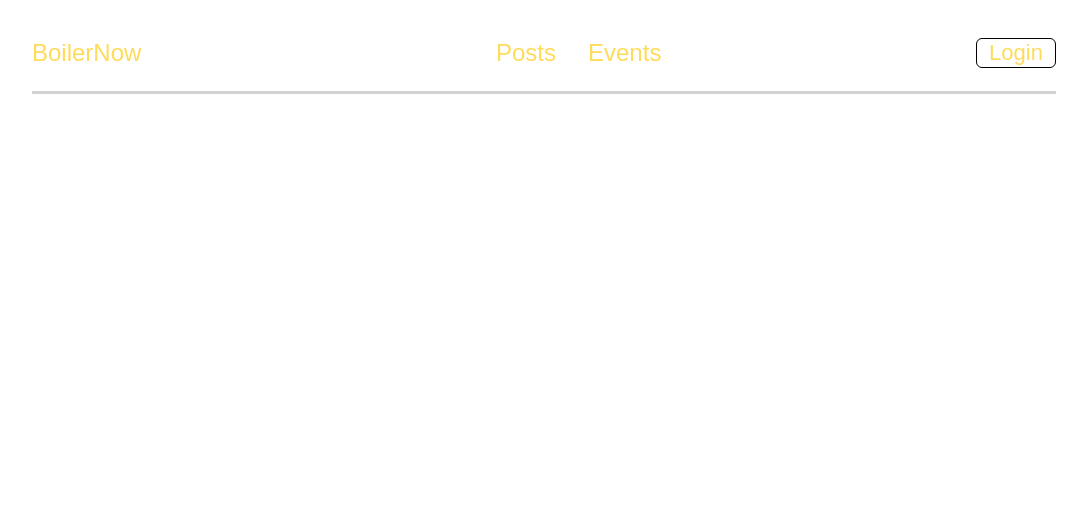
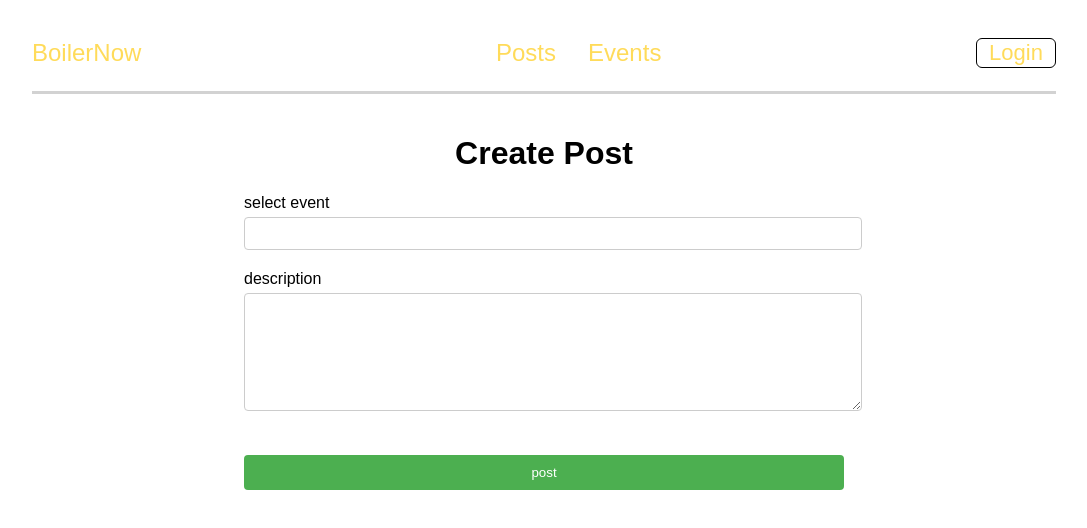
Before and after one commit to peterzong0731/BoilerNow, a React (Create React App) app in the folder client/: page /create-post in a window 1280 px wide. Shown: the top 528 px of the page, without its empty margins (96-1183 px from the left). Built offline with nearby package versions, Linux system fonts and the light colour scheme; a web font is replaced by a local one.

Commit message:
Post creation

```diff
--- a/client/src/App.js
+++ b/client/src/App.js
@@ -4,6 +4,7 @@ import Posts from './components/Posts';
 import Events from './components/Events';
 import Navbar from './components/Navbar';
 import CreateEventForm from './components/CreateEventForm';
+import CreatePostForm from './components/CreatePostForm';
 
 const App = () => {
   return (
@@ -12,6 +13,7 @@ const App = () => {
       <Routes>
         <Route path="/" element={<Posts />} />
         <Route path="/posts" element={<Posts />} />
+        <Route path="/create-post" element={<CreatePostForm />} />
         <Route path="/events" element={<Events />} />
         <Route path="/create-event" element={<CreateEventForm />} />
       </Routes>
--- /dev/null
+++ b/client/src/components/CreatePostForm.js
@@ -0,0 +1,48 @@
+import React, { useState } from 'react';
+import './CreateEventForm.css';
+
+function CreatePostForm() {
+  const [postData, setPostData] = useState({
+    title: '',
+    description: '',
+  });
+
+  const handleInputChange = (e) => {
+    const { name, value } = e.target;
+    setPostData({ ...postData, [name]: value });
+  };
+
+  const handleSubmit = (e) => {
+    e.preventDefault();
+    console.log(postData);
+    // TODO: send postData to backend
+  };
+
+  return (
+    <div className="create-event-form-container">
+      <h1>Create Post</h1>
+      <form onSubmit={handleSubmit}>
+        <label>
+          select event
+          <input
+            type="text"
+            name="title"
+            value={postData.title}
+            onChange={handleInputChange}
+          />
+        </label>
+        <label>
+          description
+          <textarea
+            name="description"
+            value={postData.description}
+            onChange={handleInputChange}
+          />
+        </label>
+        <button type="submit" className="submit-button">post</button>
+      </form>
+    </div>
+  );
+}
+
+export default CreatePostForm;
```
